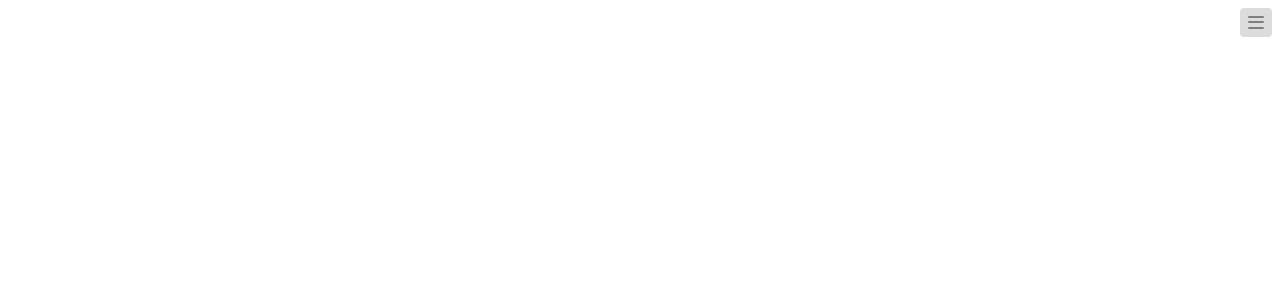
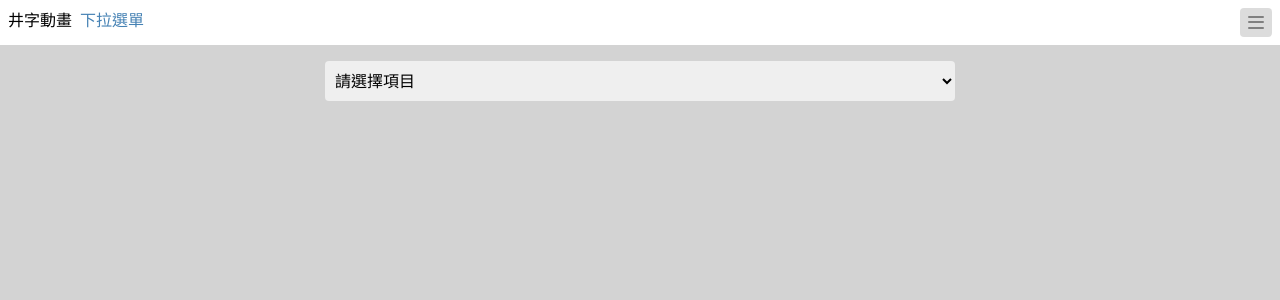
Before and after one commit to Pudding1989/Hash-Sign, a Vue app: page /drop-down in a window 1280 px wide. Before the commit this address had no page. Shown: the top 300 px of the page. Built offline with nearby package versions, Linux system fonts and the light colour scheme.

Commit message:
feat: 新增下拉選單頁面，並使所選選項與 side bar 一致

```diff
--- a/src/components/header/header.vue
+++ b/src/components/header/header.vue
@@ -20,10 +20,6 @@ watch(
 
 onMounted(() => {
   sideBarStore.getSideBarList()
-
-  // 從 localStorage 取得 sideBar 開啟狀態
-  const selectKey = localStorage.getItem('isOpen')
-  sideBarStore.setOpen(selectKey, sideBarStore.sideBarList)
 })
 
 // 檢查點擊元素是否包還在 sideＢar 當中
@@ -37,7 +33,10 @@ function closeSideBar(event) {
 </script>
 
 <template lang="pug">
-header.flex.justify-end()
+header.flex.justify-between()
+  .link-list
+    router-link(:to="{name: 'home'}") 井字動畫
+    router-link(:to="{name: 'drop-down'}") 下拉選單
   button.hamburger.flex(@click.stop="sideBarOpen = !sideBarOpen")
     .bar(v-for="item in 3")
 
@@ -50,6 +49,19 @@ header.flex.justify-end()
 header {
   position: relative;
   padding: 8px;
+}
+
+.link-list {
+  a {
+    &:nth-child(n+2) {
+      margin-left: 8px;
+    }
+
+    &.router-link-exact-active {
+      color: SteelBlue;
+
+    }
+  }
 }
 
 .hamburger {
--- a/src/router/index.js
+++ b/src/router/index.js
@@ -9,6 +9,11 @@ const router = createRouter({
       name: 'home',
       component: HashSignView
     },
+    {
+      path: '/drop-down',
+      name: 'drop-down',
+      component: () => import('@/views/DropDownView.vue')
+    },
   ]
 })
 
--- a/src/stores/sidebar.js
+++ b/src/stores/sidebar.js
@@ -5,6 +5,8 @@ import { defineStore } from 'pinia'
 export const useSideBarStore = defineStore(
   'sidebar',
   () => {
+    // 供下拉選單使用
+    const selectOption = ref('')
     const sideBarList = reactive([])
 
     function getSideBarList() {
@@ -18,6 +20,12 @@ export const useSideBarStore = defineStore(
       }
 
       Object.assign(sideBarList, result)
+
+      // 從 localStorage 取得 sideBar 開啟狀態
+      const selectKey = localStorage.getItem('isOpen') || ''
+      selectOption.value = selectKey
+      setOpen(selectKey, sideBarList)
+
       return result;
     }
 
@@ -57,6 +65,8 @@ export const useSideBarStore = defineStore(
         switch (item.key === selectKey) {
           case true:
             item.isOpen = true
+            // 些改下拉選單選項
+            selectOption.value = item.key
             localStorage.setItem('isOpen', item.key)
             break;
 
@@ -69,5 +79,5 @@ export const useSideBarStore = defineStore(
       }
     }
 
-    return { sideBarList, getSideBarList, setOpen, toggleOpen }
+    return { sideBarList, selectOption, getSideBarList, setOpen, toggleOpen }
   })
--- /dev/null
+++ b/src/views/DropDownView.vue
@@ -0,0 +1,72 @@
+<script setup>
+import { useSideBarStore } from '@/stores/sideBar.js';
+
+// store 實例化
+const sideBarStore = useSideBarStore()
+
+const sideBarOption = reactive([])
+
+onMounted(() => {
+  getSideBarOption()
+})
+
+function getSideBarOption() {
+  sideBarStore.getSideBarList()
+
+  const option = flattenList(sideBarStore.sideBarList)
+  Object.assign(sideBarOption, option);
+}
+
+function flattenList(dataObj, parentText) {
+  let flattenArr = []
+  for (let item of dataObj) {
+    let currentText = parentText ? `${parentText} > ${item.text}` : item.text;
+
+    flattenArr.push({
+      text: currentText,
+      key: item.key
+    });
+
+    if ('children' in item) flattenArr = flattenArr.concat(flattenList(item.children, currentText));
+
+  }
+
+  return flattenArr;
+}
+
+function saveOption(event) {
+  const selectKey = event.target.value
+  localStorage.setItem('isOpen', selectKey)
+  // 修改 side bar 開啟狀態
+  sideBarStore.setOpen(selectKey, sideBarStore.sideBarList)
+}
+</script>
+
+
+<template lang="pug">
+main
+  select.sideBar-option(v-model="sideBarStore.selectOption",@change="saveOption")
+    option(value="" selected, disabled) 請選擇項目
+    option( v-for="(item, index) in sideBarOption", :key="item.key" :value="item.key") {{ item.text }}
+</template>
+
+<style lang="scss" scoped>
+main {
+  min-width: 390px;
+  overflow-x: auto;
+  min-height: 100vh;
+
+  background-color: lightgray;
+  padding: 0px 10px;
+
+  text-align: center;
+}
+
+select.sideBar-option {
+  margin-top: 1rem;
+  height: 2.5rem;
+  min-width: 50%;
+  border-radius: 4px;
+  padding: 6px;
+}
+</style>
```
